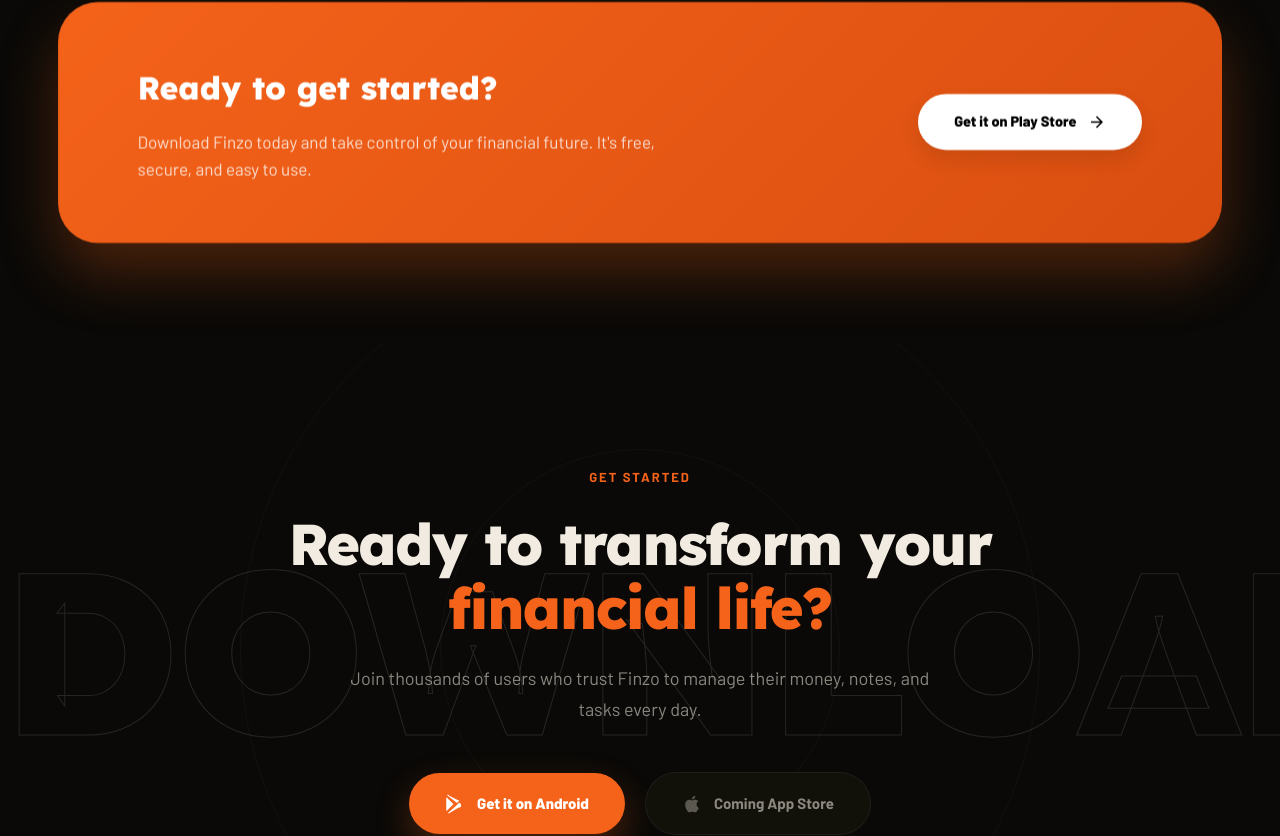
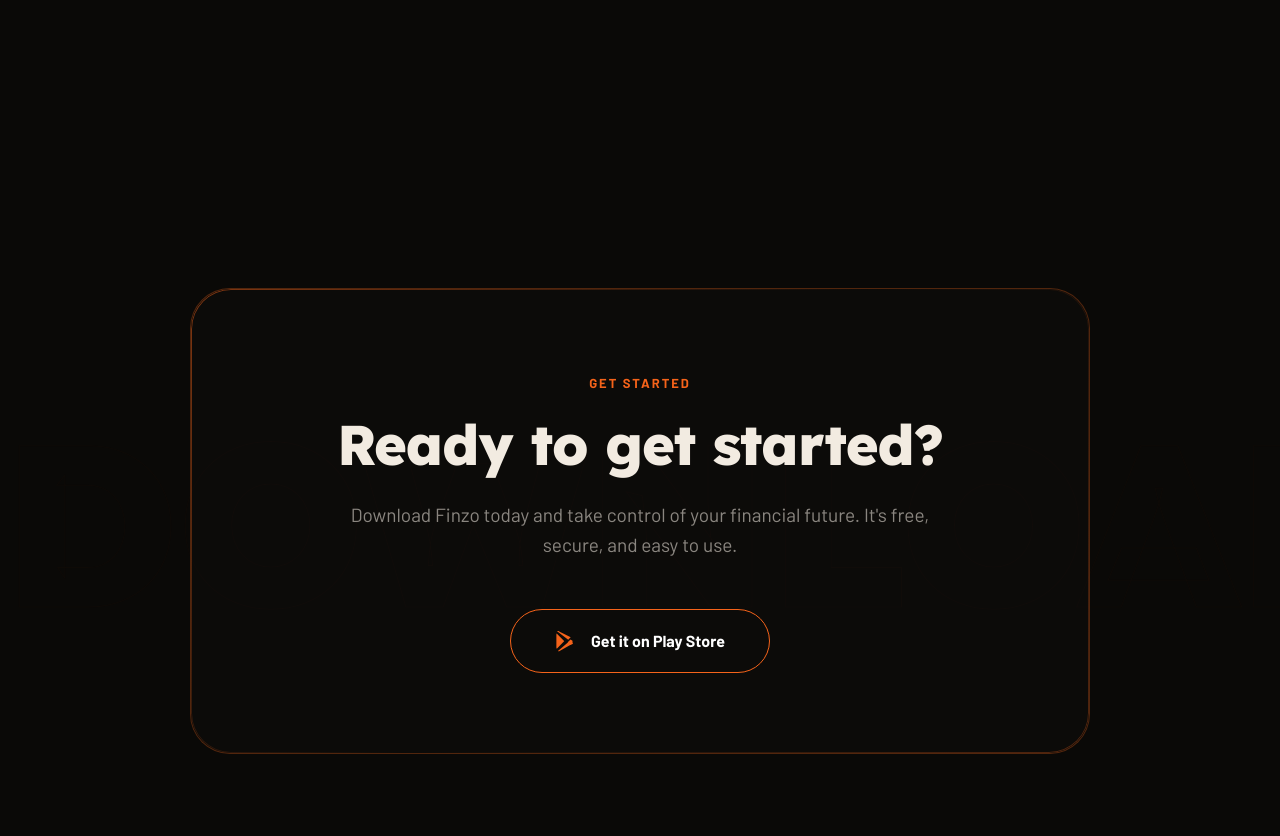
Before and after one commit to umakaranuma/Finzo-web, a Next.js app: page / in a window 1280 px wide. Shown: the part 4828-5664 px from the top of the page. Built offline with nearby package versions, Linux system fonts and the light colour scheme.

Commit message:
feat: add DownloadCTA and HelpCenter components with associated styles

```diff
--- a/components/DownloadCTA.module.css
+++ b/components/DownloadCTA.module.css
@@ -1,6 +1,6 @@
 .downloadCta {
-  padding: 120px 0;
-  background: var(--bg);
+  padding: 140px 0;
+  background: transparent;
   position: relative;
   overflow: hidden;
   text-align: center;
@@ -15,7 +15,7 @@
   text-align: center;
   pointer-events: none;
   z-index: 1;
-  opacity: 0.12;
+  opacity: 0.1;
 }
 
 .fctaBig {
@@ -23,29 +23,10 @@
   font-size: 18vw;
   font-weight: 800;
   color: transparent;
-  -webkit-text-stroke: 1px var(--t);
+  -webkit-text-stroke: 1px rgba(245, 99, 26, 0.2);
   line-height: 1;
   letter-spacing: -0.02em;
 }
-
-.rings {
-  position: absolute;
-  inset: 0;
-  pointer-events: none;
-  z-index: 0;
-}
-
-.ring {
-  position: absolute;
-  border-radius: 50%;
-  border: 1px solid rgba(255, 255, 255, 0.03);
-  top: 50%;
-  left: 50%;
-  transform: translate(-50%, -50%);
-}
-
-.ring:nth-child(1) { width: 400px; height: 400px; }
-.ring:nth-child(2) { width: 800px; height: 800px; }
 
 .container {
   width: 91%;
@@ -53,6 +34,34 @@
   margin: 0 auto;
   position: relative;
   z-index: 5;
+  display: flex;
+  justify-content: center;
+}
+
+.ctaBox {
+  width: 100%;
+  max-width: 900px;
+  padding: 80px 40px;
+  background: rgba(255, 255, 255, 0.01);
+  backdrop-filter: blur(10px);
+  border: 1px solid rgba(245, 99, 26, 0.3);
+  border-radius: 40px;
+  position: relative;
+  overflow: hidden;
+}
+
+.ctaBox::before {
+  content: "";
+  position: absolute;
+  inset: 0;
+  border-radius: 40px;
+  padding: 1px;
+  background: linear-gradient(135deg, rgba(245, 99, 26, 0.5), transparent, rgba(245, 99, 26, 0.3));
+  -webkit-mask: linear-gradient(#fff 0 0) content-box, linear-gradient(#fff 0 0);
+  mask: linear-gradient(#fff 0 0) content-box, linear-gradient(#fff 0 0);
+  -webkit-mask-composite: xor;
+  mask-composite: exclude;
+  pointer-events: none;
 }
 
 .eyebrow {
@@ -62,31 +71,25 @@
   font-weight: 700;
   color: var(--or);
   letter-spacing: 0.15em;
-  margin-bottom: 24px;
+  margin-bottom: 20px;
 }
 
 .title {
   font-family: var(--font-lexend), sans-serif;
-  font-size: clamp(34px, 4.5vw, 60px);
+  font-size: clamp(38px, 5vw, 56px);
   font-weight: 800;
   color: var(--t);
   line-height: 1.1;
-  letter-spacing: -0.03em;
+  letter-spacing: -0.02em;
   margin: 0 auto 24px;
-  max-width: 800px;
-}
-
-.title em {
-  font-style: normal;
-  color: var(--or);
 }
 
 .subtitle {
   font-family: var(--font-barlow), sans-serif;
-  font-size: 18px;
+  font-size: 19px;
   color: var(--tm);
-  line-height: 1.7;
-  max-width: 600px;
+  line-height: 1.6;
+  max-width: 580px;
   margin: 0 auto 48px;
 }
 
@@ -94,58 +97,34 @@
   display: flex;
   justify-content: center;
   align-items: center;
-  gap: 20px;
 }
 
 .fctaBtnA {
   display: inline-flex;
   align-items: center;
-  gap: 12px;
-  background: var(--or);
+  gap: 14px;
+  background: transparent;
+  border: 1.5px solid var(--or);
   color: #fff;
-  padding: 18px 36px;
+  padding: 18px 44px;
   border-radius: 100px;
   font-family: var(--font-barlow), sans-serif;
-  font-size: 15px;
-  font-weight: 750;
+  font-size: 16px;
+  font-weight: 700;
   text-decoration: none;
-  box-shadow: 0 15px 35px var(--or-glow);
   transition: all 0.3s cubic-bezier(0.2, 0.8, 0.2, 1);
 }
 
 .fctaBtnA:hover {
-  background: var(--or2);
-  transform: translateY(-4px) scale(1.02);
-  box-shadow: 0 20px 45px rgba(245, 99, 26, 0.45);
+  background: var(--or-pale);
+  transform: translateY(-3px);
+  box-shadow: 0 10px 30px var(--or-glow);
 }
 
 .fctaBtnA svg {
-  width: 20px;
-  height: 20px;
-  fill: currentColor;
-}
-
-.fctaBtnB {
-  display: inline-flex;
-  align-items: center;
-  gap: 12px;
-  background: var(--bg2);
-  border: 1px solid var(--b);
-  color: var(--tm);
-  padding: 18px 36px;
-  border-radius: 100px;
-  font-family: var(--font-barlow), sans-serif;
-  font-size: 15px;
-  font-weight: 650;
-  cursor: default;
-  transition: all 0.3s ease;
-}
-
-.fctaBtnB svg {
-  width: 20px;
-  height: 20px;
-  fill: currentColor;
-  opacity: 0.6;
+  width: 22px;
+  height: 22px;
+  fill: var(--or);
 }
 
 @media (max-width: 768px) {
--- a/components/DownloadCTA.tsx
+++ b/components/DownloadCTA.tsx
@@ -14,20 +14,18 @@
       </div>
 
       <div className={styles.container}>
+        <div className={styles.ctaBox}>
           <div className={styles.eyebrow}>GET STARTED</div>
-        <h2 className={styles.title}>Ready to transform your <em>financial life?</em></h2>
+          <h2 className={styles.title}>Ready to get started?</h2>
           <p className={styles.subtitle}>
-          Join thousands of users who trust Finzo to manage their money, notes, and tasks every day.
+            Download Finzo today and take control of your financial future. It's free, secure, and easy to use.
           </p>
 
           <div className={styles.fctaBtns}>
             <Link href="https://play.google.com/store/apps/details?id=com.fynux.finzo&pcampaignid=web_share" className={styles.fctaBtnA}>
               <svg viewBox="0 0 24 24"><path d="M3.18 23.02c.27.15.58.22.9.22.32 0 .65-.09.94-.26l12.07-6.97-2.73-2.75-11.18 9.76zm-1.34-19.27C1.67 4.06 1.5 4.43 1.5 4.85v14.3c0 .42.17.79.34 1.1l.1.09 8.02-8.02v-.19L1.84 3.75zm17.26 7.87l-2.17-1.25-3.05 3.06 3.05 3.06 2.19-1.26c.62-.36.62-.95 0-1.31zm-14.02-9.6L17.15 7.99l-2.73 2.73L2.24 1.24c.29-.17.62-.27.9-.27.35 0 .64.06.94.05z"/></svg>
-            Get it on Android
+              Get it on Play Store
             </Link>
-          <div className={styles.fctaBtnB}>
-            <svg viewBox="0 0 24 24"><path d="M18.71 19.5c-.83 1.24-1.71 2.45-3.1 2.48-1.34.03-1.77-.79-3.29-.79-1.53 0-1.99.76-3.27.82-1.31.05-2.32-1.32-3.15-2.53C4.25 17 2.94 12.45 4.7 9.39c.87-1.52 2.43-2.48 4.12-2.51 1.28-.02 2.5.87 3.29.87.78 0 2.26-1.07 3.81-.91.65.03 2.47.26 3.64 1.98-.09.06-2.17 1.28-2.15 3.81.03 3.02 2.65 4.03 2.68 4.04-.03.07-.42 1.44-1.38 2.83M13 3.5c.73-.83 1.94-1.46 2.94-1.5.13 1.17-.34 2.35-1.04 3.19-.69.85-1.83 1.51-2.95 1.42-.15-1.15.41-2.35 1.05-3.11z"/></svg>
-            Coming App Store
           </div>
         </div>
       </div>
--- a/components/HelpCenter.module.css
+++ b/components/HelpCenter.module.css
@@ -104,76 +104,10 @@
   line-height: 1.6;
 }
 
-.fhelpBox {
-  background: linear-gradient(135deg, var(--or) 0%, #D94E10 100%);
-  border-radius: 40px;
-  padding: 60px 80px;
-  display: flex;
-  justify-content: space-between;
-  align-items: center;
-  gap: 40px;
-  box-shadow: 0 30px 60px var(--or-glow);
-}
-
-.fhbLeft {
-  flex: 1;
-}
-
-.fhbLeft h3 {
-  font-family: var(--font-lexend), sans-serif;
-  font-size: 32px;
-  font-weight: 800;
-  color: #fff;
-  margin-bottom: 14px;
-}
-
-.fhbLeft p {
-  font-family: var(--font-barlow), sans-serif;
-  font-size: 17px;
-  color: rgba(255, 255, 255, 0.8);
-  line-height: 1.6;
-  max-width: 520px;
-}
-
-.fhbBtn {
-  display: inline-flex;
-  align-items: center;
-  gap: 12px;
-  background: #fff;
-  color: #000;
-  padding: 16px 36px;
-  border-radius: 100px;
-  font-family: var(--font-barlow), sans-serif;
-  font-size: 14.5px;
-  font-weight: 750;
-  text-decoration: none;
-  transition: all 0.3s cubic-bezier(0.2, 0.8, 0.2, 1);
-  box-shadow: 0 10px 20px rgba(0, 0, 0, 0.1);
-}
-
-.fhbBtn:hover {
-  transform: translateX(5px) scale(1.02);
-  box-shadow: 0 15px 30px rgba(0, 0, 0, 0.2);
-}
-
-.fhbBtn svg {
-  width: 18px;
-  height: 18px;
-  fill: currentColor;
-}
-
 @media (max-width: 1024px) {
   .fhelpGrid {
     grid-template-columns: 1fr;
     gap: 50px;
-  }
-  .fhelpBox {
-    flex-direction: column;
-    text-align: center;
-    padding: 50px 30px;
-  }
-  .fhbLeft p {
-    margin: 0 auto;
   }
 }
 
@@ -181,7 +115,4 @@
   .fhelpCards {
     grid-template-columns: 1fr;
   }
-  .fhbLeft h3 {
-    font-size: 26px;
-  }
 }
--- a/components/HelpCenter.tsx
+++ b/components/HelpCenter.tsx
@@ -16,31 +16,18 @@
           <div className={styles.fhelpCards}>
             <div className={styles.fhc}>
               <div className={styles.fhcIcon}>
-                <svg viewBox="0 0 24 24"><path d="M14 2H6c-1.1 0-1.99.9-1.99 2L4 20c0 1.1.89 2 1.99 2H18c1.1 0 2-.9 2-2V8l-6-6zm2 16H8v-2h8v2zm0-4H8v-2h8v2zm-3-5V3.5L18.5 9H13z"/></svg>
+                <svg viewBox="0 0 24 24"><path d="M12 2L4 5v6.09c0 5.05 3.41 9.76 8 10.91 4.59-1.15 8-5.86 8-10.91V5l-8-3z"/></svg>
               </div>
-              <h4>Documentation</h4>
-              <p>Explore our detailed guides and tutorials to master every feature.</p>
+              <h4>100% Privacy</h4>
+              <p>Your financial data never leaves your device. We use local storage to ensure your information stays yours.</p>
             </div>
             <div className={styles.fhc}>
               <div className={styles.fhcIcon}>
-                <svg viewBox="0 0 24 24"><path d="M20 2H4c-1.1 0-1.99.9-1.99 2L2 22l4-4h14c1.1 0 2-.9 2-2V4c0-1.1-.9-2-2-2zm-2 12H6v-2h12v2zm0-3H6V9h12v2zm0-3H6V6h12v2z"/></svg>
+                <svg viewBox="0 0 24 24"><path d="M11 20V12H7L13 2V10H17L11 20Z"/></svg>
               </div>
-              <h4>Community</h4>
-              <p>Join our active user base to share tips and get inspired.</p>
+              <h4>Local-First Speed</h4>
+              <p>No cloud syncing means zero lag. Access and manage your expenses instantly, anywhere, even without internet.</p>
             </div>
-          </div>
-        </div>
-
-        <div className={styles.fhelpBox}>
-          <div className={styles.fhbLeft}>
-            <h3>Ready to get started?</h3>
-            <p>Download Finzo today and take control of your financial future. It's free, secure, and easy to use.</p>
-          </div>
-          <div className={styles.fhbRight}>
-            <a href="https://play.google.com/store/apps/details?id=com.fynux.finzo&pcampaignid=web_share" className={styles.fhbBtn}>
-              Get it on Play Store
-              <svg viewBox="0 0 24 24"><path d="M12 4l-1.41 1.41L16.17 11H4v2h12.17l-5.58 5.59L12 20l8-8z"/></svg>
-            </a>
           </div>
         </div>
       </div>
```
Lines whose indentation alone changed are shown as unchanged.
